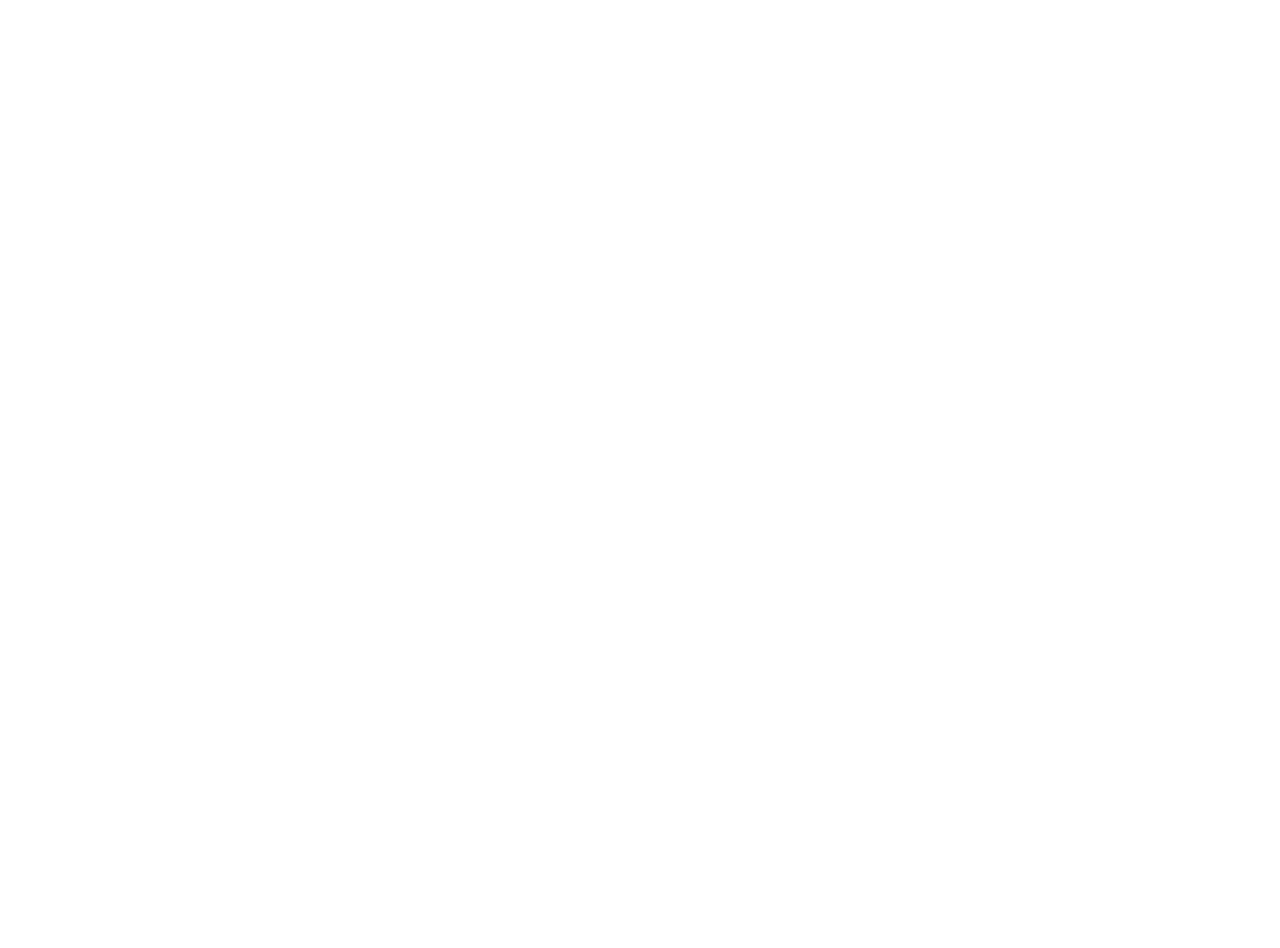
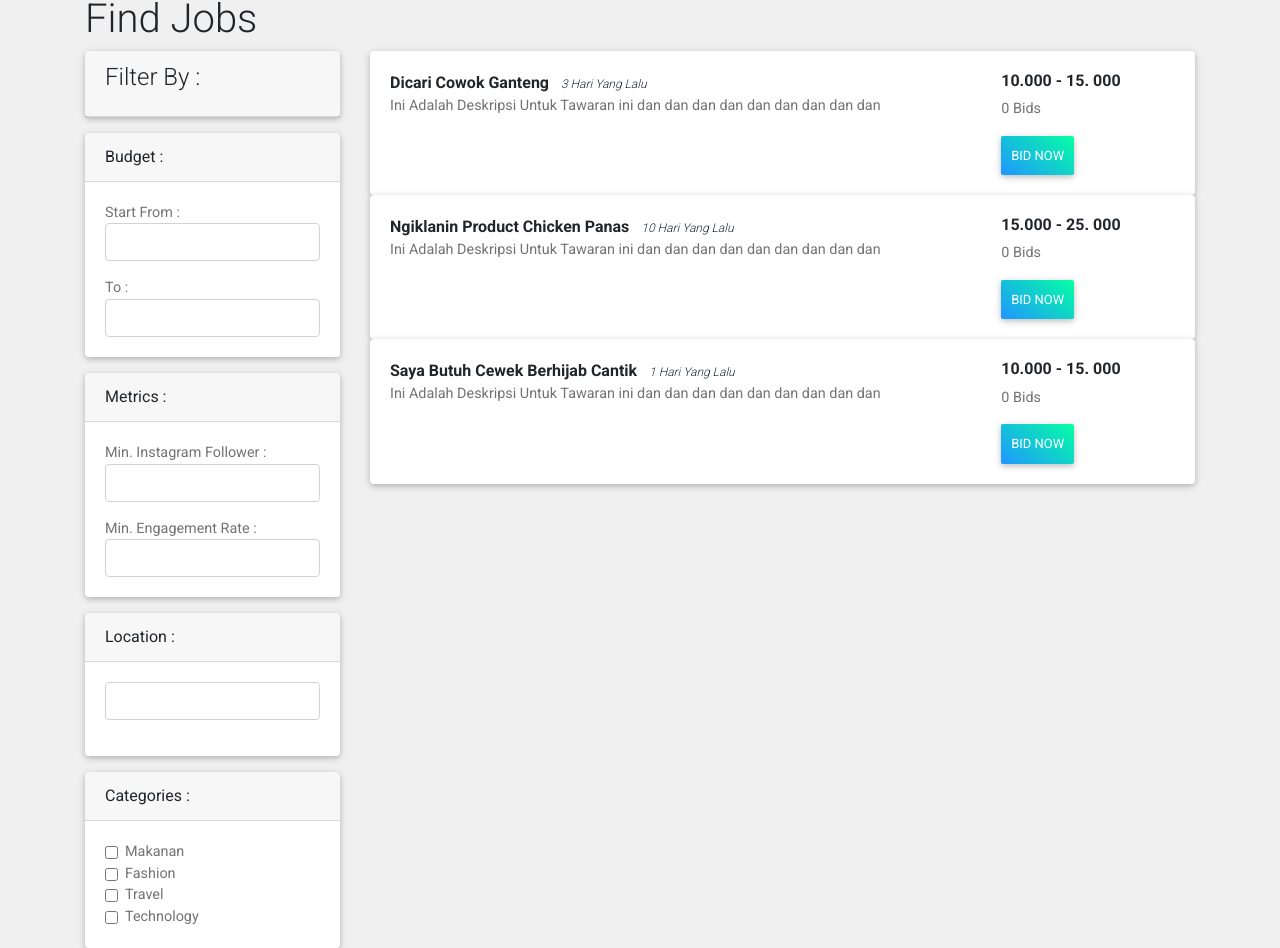
Before and after one commit to fikar46/diendorse, a React (Create React App) app: page /product-list in a window 1280 px wide. Shown: the part 109-1057 px from the top of the page. Before the commit the page ends 800 px from the top, so only its background shows below. Built offline with nearby package versions, Linux system fonts and the light colour scheme.

Commit message:
product-list with dummy data

```diff
--- a/src/App.js
+++ b/src/App.js
@@ -3,6 +3,7 @@
 import {Route,Switch} from 'react-router-dom'
 import Login from './pages/Login/Login'
 import SignUp from './pages/SignUp/SignUp'
+import ProductList from './pages/ProductList/ProductList'
 
 export default class App extends Component {
   render() {
@@ -12,6 +13,7 @@
         <Switch>
           <Route path='/login' component={Login} />
           <Route path='/signup' component={SignUp} />
+          <Route path='/product-list' component={ProductList} />
         </Switch>
       </div>
     )
--- a/src/pages/Login/Login.jsx
+++ b/src/pages/Login/Login.jsx
@@ -2,6 +2,7 @@
 import {MDBInput,MDBBtn,MDBCard,MDBCardBody} from 'mdbreact'
 
 class Login extends Component {
+
     render() {
         return (
             <div className='container'>
--- /dev/null
+++ b/src/pages/ProductList/ProductList.jsx
@@ -0,0 +1,148 @@
+import React, { Component } from 'react';
+import {MDBCard,MDBCardBody,MDBCardHeader,MDBCardTitle, MDBCardText,MDBBtn} from 'mdbreact'
+
+const DataForInfluencer = (title, datePosted,verified,description,categories,priceRange,minFollower,minEngagementRate,numOfBid) => {
+    return{
+        title,datePosted,verified,description,categories,priceRange,minFollower,minEngagementRate,numOfBid
+    }
+}
+
+
+const data_for_influencer = [
+    DataForInfluencer('Dicari Cowok Ganteng','3','1','Ini Adalah Deskripsi Untuk Tawaran ini dan dan dan dan dan dan dan dan dan','makanan','10.000 - 15. 000',null,null,0),
+    DataForInfluencer('Ngiklanin Product Chicken Panas','10','1','Ini Adalah Deskripsi Untuk Tawaran ini dan dan dan dan dan dan dan dan dan','makanan','15.000 - 25. 000',2000,1,0),
+    DataForInfluencer('Saya Butuh Cewek Berhijab Cantik','1','1','Ini Adalah Deskripsi Untuk Tawaran ini dan dan dan dan dan dan dan dan dan','fashion','10.000 - 15. 000',1500,0.8,0),
+]
+
+
+class productList extends Component {
+    renderData = () => {
+        return data_for_influencer.map((val) => {
+            return(
+                <MDBCard>
+                    <MDBCardBody>
+                        <div className='row justify-content-between'>
+                            <div className='col-9'>
+                                <h6 style={{display:'inline',fontWeight:'bold'}}>{val.title}</h6> <span className='ml-2' style={{fontSize:'12px', fontWeight:'lighter',color:'#1f2836',fontStyle:'italic'}}>{val.datePosted} Hari Yang Lalu</span>
+                                <MDBCardText>
+                                    {val.description}
+                                </MDBCardText>
+                            </div>
+                            <div className='col-3'>
+                                <h6 style={{fontWeight:'bold'}}>
+                                    {val.priceRange}
+                                </h6>
+                                <MDBCardText>
+                                    {val.numOfBid} Bids
+                                </MDBCardText>
+                                <MDBBtn gradient="aqua" style={{padding:'10px',margin: '0px',}}>Bid Now</MDBBtn>
+                            </div>
+                        </div>
+                    </MDBCardBody>
+                </MDBCard>
+            )
+        })
+    }
+    render() {
+        return (
+            <div className='container-fluid pt-5' style={{backgroundColor:'#f0f0f0'}}>
+                <h1 className='container'>Find Jobs</h1>
+                <div className='container'>
+                    <div className='row'>
+                        {/* ====================== FILTERING SECTIONS ========================= */}
+                        <div className='col-md-3'>
+                            <MDBCard>
+                                <MDBCardHeader>
+                                    <MDBCardTitle>
+                                        Filter By :
+                                    </MDBCardTitle>
+                                </MDBCardHeader>
+                            </MDBCard>
+                            {/* Filter By Budget */}
+                            <MDBCard className='mt-3'>
+                                <MDBCardHeader>
+                                    Budget :
+                                </MDBCardHeader>
+                                <MDBCardBody>
+                                    <MDBCardText>
+                                        Start From :
+                                        <input className='form-control mb-3'></input>
+                                        To :
+                                        <input className='form-control'></input>
+                                    </MDBCardText>
+                                </MDBCardBody>
+                            </MDBCard>
+
+
+                            {/* Filter By Metrics */}
+                            <MDBCard className='mt-3'>
+                                <MDBCardHeader>
+                                    Metrics :
+                                </MDBCardHeader>
+                                <MDBCardBody>
+                                    <MDBCardText>
+                                        Min. Instagram Follower :
+                                        <input className='form-control mb-3'></input>
+                                        Min. Engagement Rate :
+                                        <input className='form-control'></input>
+                                    </MDBCardText>
+                                </MDBCardBody>
+                            </MDBCard>
+
+                             {/* Filter By Location */}
+                             <MDBCard className='mt-3'>
+                                <MDBCardHeader>
+                                    Location :
+                                </MDBCardHeader>
+                                <MDBCardBody>
+                                    <MDBCardText>
+                                        <input className='form-control mb-3'></input>
+                                    </MDBCardText>
+                                </MDBCardBody>
+                            </MDBCard>
+
+                             {/* Filter By Categories */}
+                             <MDBCard className='mt-3'>
+                                <MDBCardHeader>
+                                    Categories :
+                                </MDBCardHeader>
+                                <MDBCardBody>
+                                    <MDBCardText>
+                                        <div className='form-check'>
+                                            <input type="checkbox" className="form-check-input" id="exampleCheck1"/>
+                                            <label className="form-check-label" for="exampleCheck1">Makanan</label>
+                                        </div>
+                                        <div className='form-check'>
+                                            <input type="checkbox" className="form-check-input" id="exampleCheck1"/>
+                                            <label className="form-check-label" for="exampleCheck1">Fashion</label>
+                                        </div>
+                                        <div className='form-check'>
+                                            <input type="checkbox" className="form-check-input" id="exampleCheck1"/>
+                                            <label className="form-check-label" for="exampleCheck1">Travel</label>
+                                        </div>
+                                        <div className='form-check'>
+                                            <input type="checkbox" className="form-check-input" id="exampleCheck1"/>
+                                            <label className="form-check-label" for="exampleCheck1">Technology</label>
+                                        </div>
+                                    </MDBCardText>
+                                </MDBCardBody>
+                            </MDBCard>
+                        </div>
+
+                        {/* ++++++++++++++++++++++ END OF FILTERING SECTION +++++++++++++++++++++ */}
+
+                        {/* ===================== PRODUCT LIST SECTION ===================== */}
+                        <div className='col-md-9'>
+                            {this.renderData()}
+
+                        </div>
+                        {/* +++++++++++++++++++++ END OF PRODUCT LIST +++++++++++++++++++++++ */}
+                    </div>
+
+                </div>
+            </div>
+        );
+    }
+}
+
+export default productList;
```
